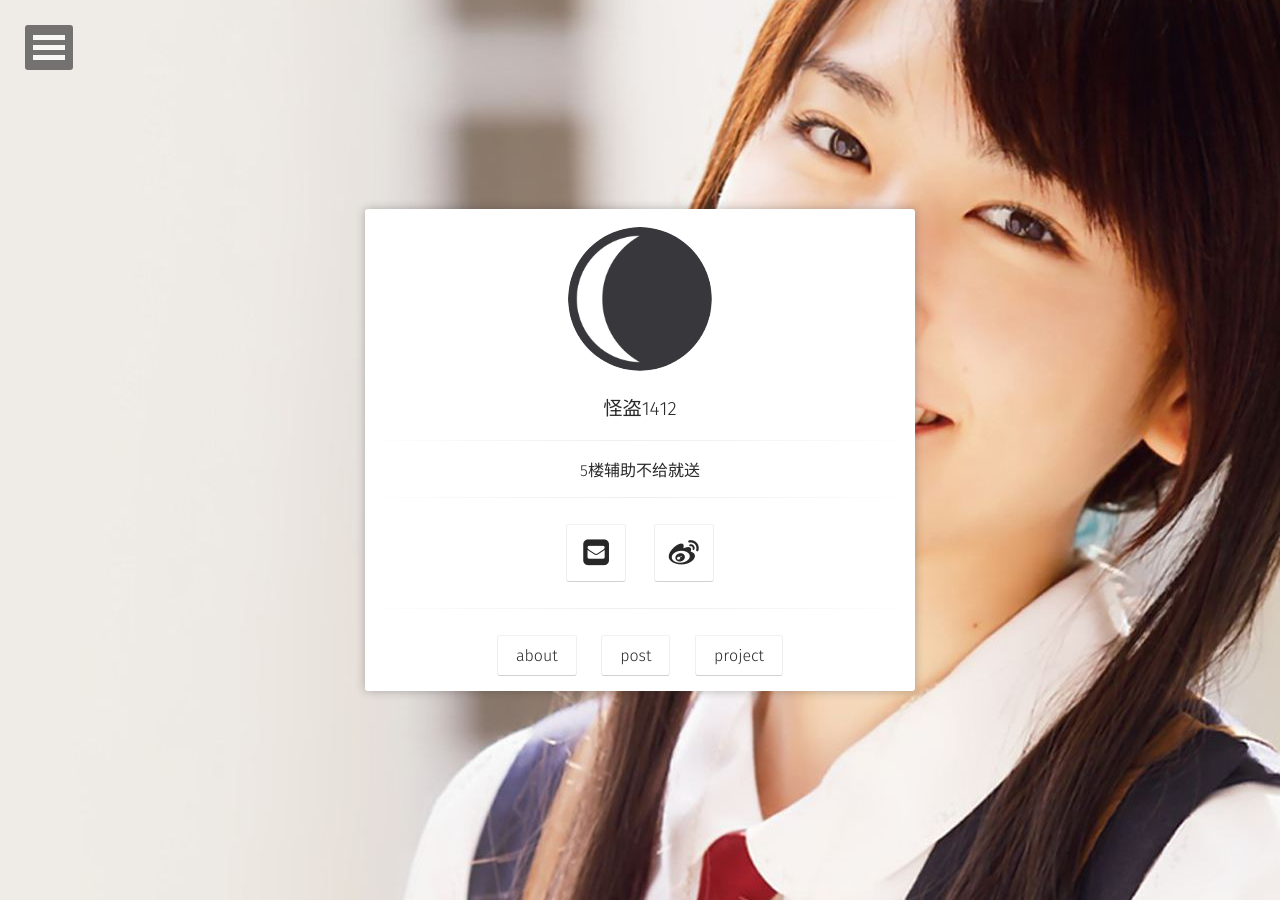
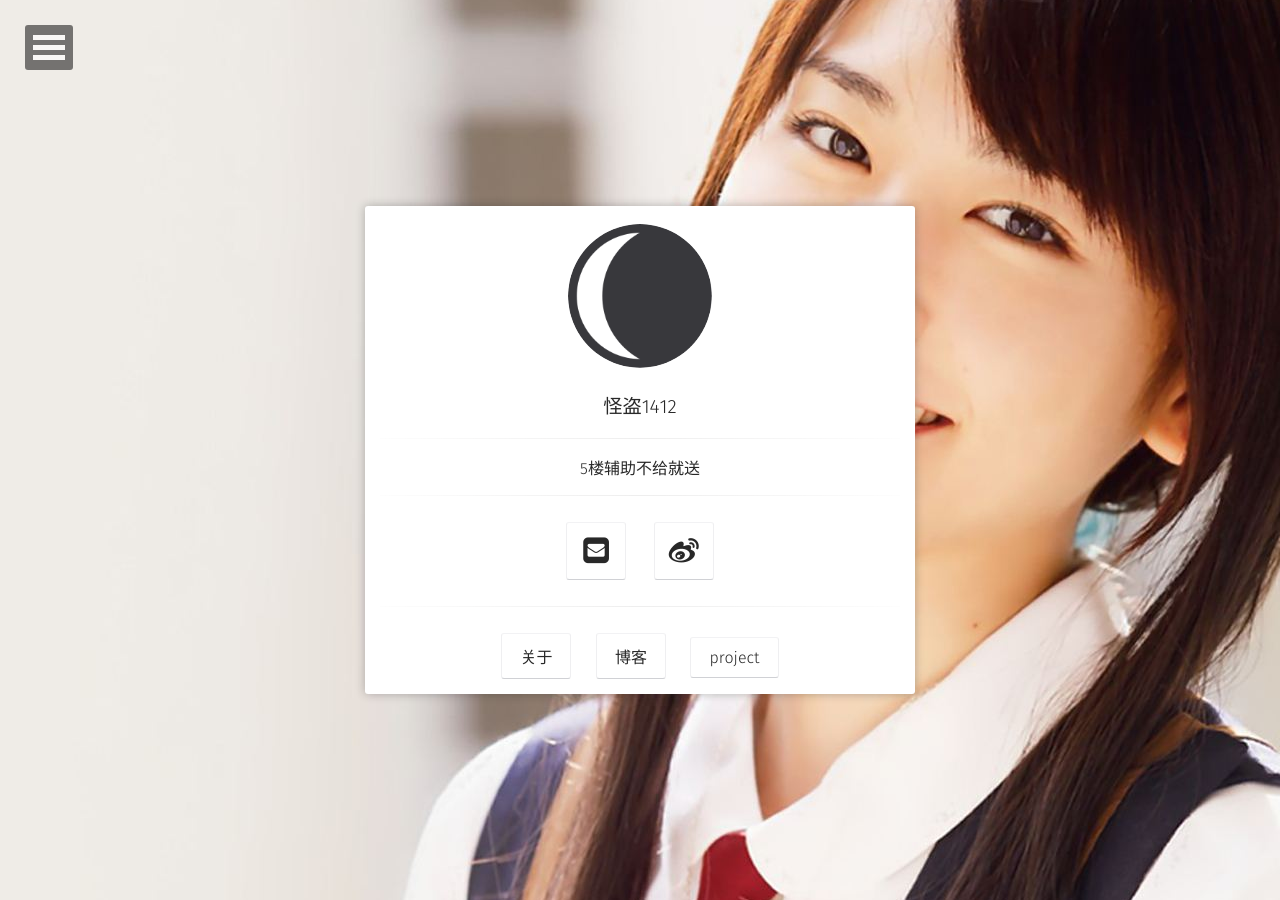
Before and after one commit to zhoushangyue/zhoushangyue.github.io, a Jekyll site: the page built from index.html, in a window 1280 px wide. Built offline with Jekyll 4.4.1, drawn with Linux system fonts in a browser that asks for light colours; some web fonts are replaced.

Commit message:
Update home.html

```diff
--- a/_layouts/home.html
+++ b/_layouts/home.html
@@ -33,10 +33,10 @@ layout: compress
                   <hr class="hr-line">
                   <h3 class="title">
                          <a class="btn zoombtn" href="{{ site.url }}/about">
-                         about
+                         关于
                          </a>
                          <a class="btn zoombtn" href="{{ site.url }}/posts">
-                         post
+                         博客
                          </a>
                          <a class="btn zoombtn" href="{{ site.url }}/projects">
                          project
```
